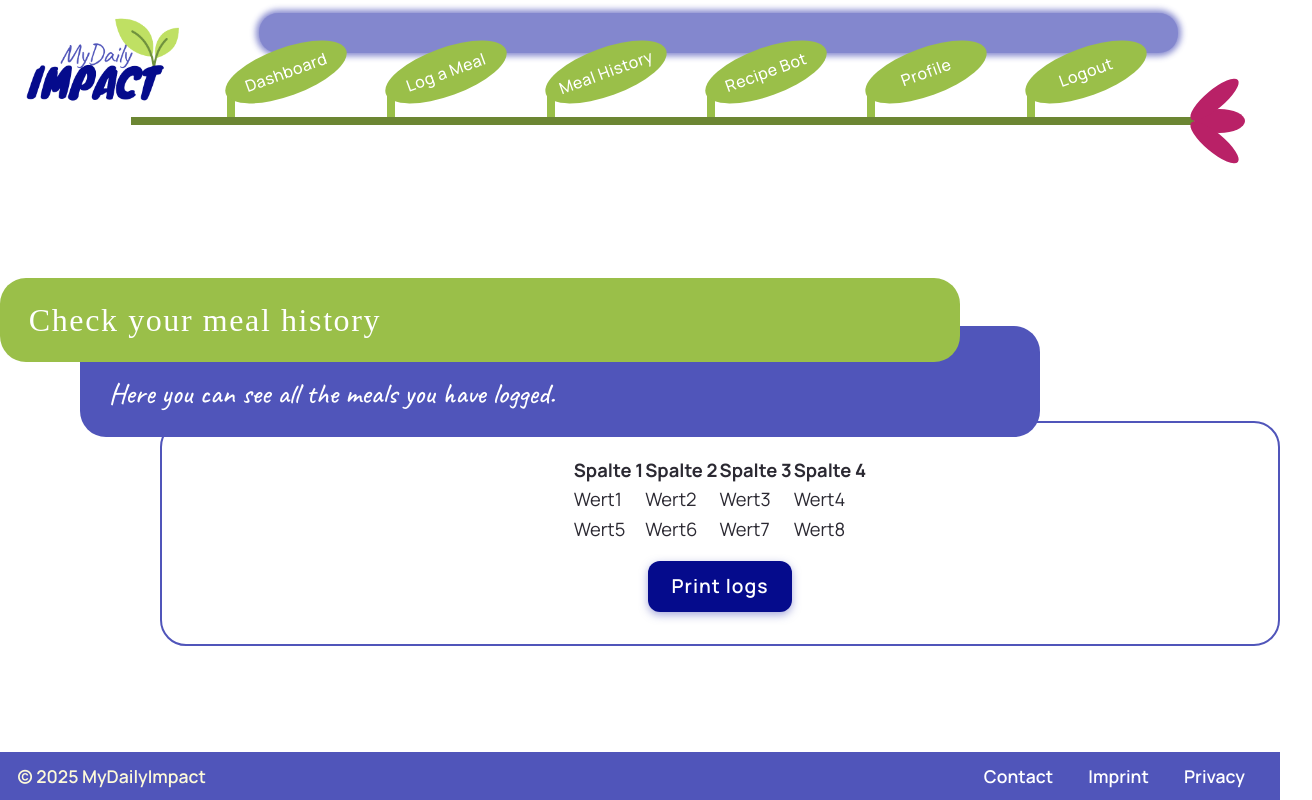
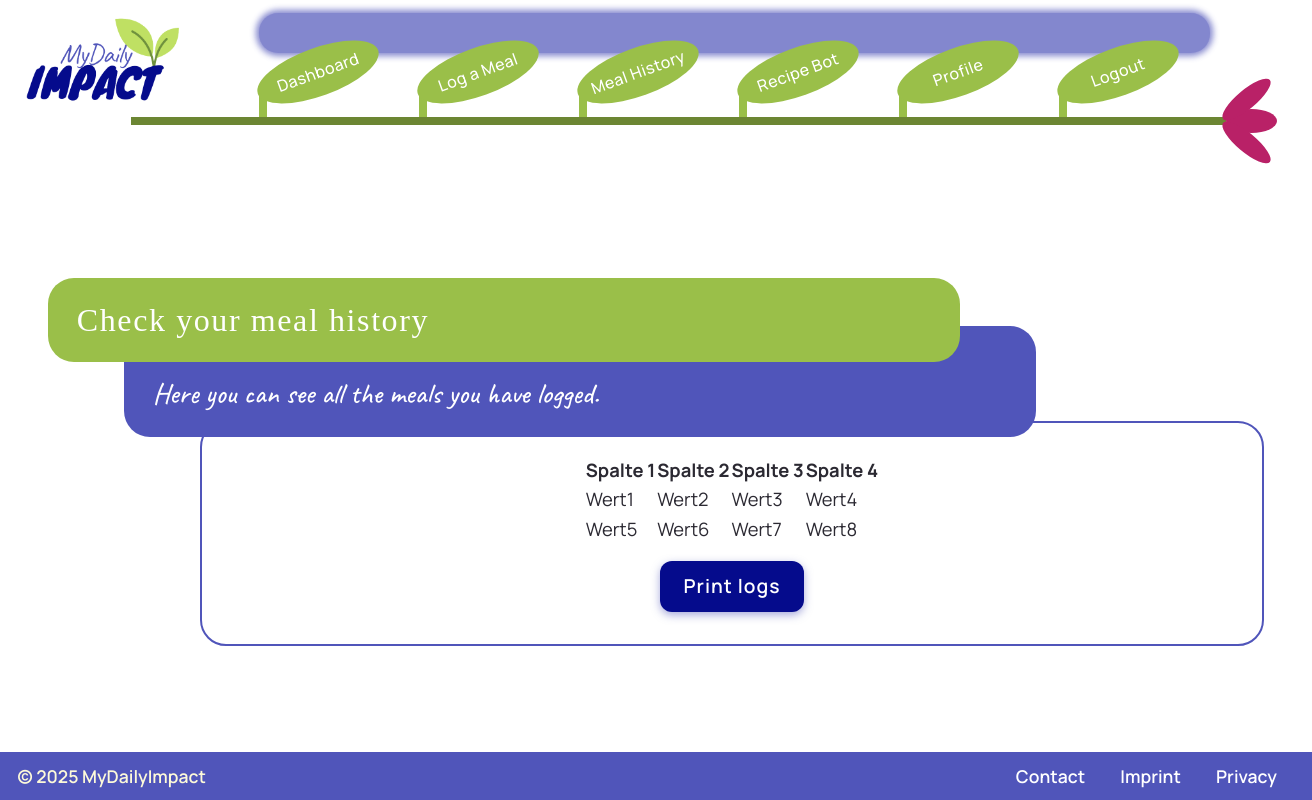
Before and after one commit to TechLabs-Remote-Bootcamp/WS24-MyDailyImpact, a React (Vite) app in the folder mdi-react/: page /meal-history in a window 1280 px wide. Shown: the whole page, 1312 px wide, since content can reach past the window. Built offline with nearby package versions, Linux system fonts and the light colour scheme; sample sign-in values are in the browser's storage; a web font is replaced by a local one.

Commit message:
css for containers

```diff
--- a/mdi-react/src/components/pages/MealHistory/HistoryTable.module.scss
+++ b/mdi-react/src/components/pages/MealHistory/HistoryTable.module.scss
@@ -0,0 +1,9 @@
+.historyContainer {
+  width: 95vw;
+  margin: 1rem 3rem;
+}
+
+.tableContainer {
+  margin: 1rem 2rem;
+  width: 100%;
+}
```
